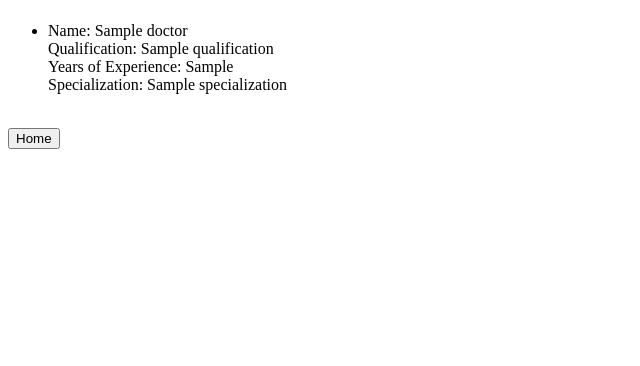
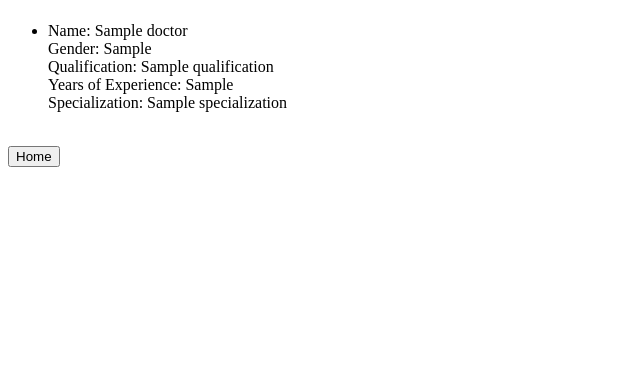
Before and after one commit to 6171023/hospital, a Django app: template landing/templates/landing/doctor_list.html in a window 1280 px wide. Shown: the part 58-424 px from the top of the page, without its empty margins (0-640 px from the left). Run offline with Django 4.2, Linux system fonts and the light colour scheme; the template is opened without the code that fills it: most values are stand-ins (such as "Sample title", 1, 10 or a date in 2020).

Commit message:
added gender to doctor list

```diff
--- a/landing/templates/landing/doctor_list.html
+++ b/landing/templates/landing/doctor_list.html
@@ -12,6 +12,7 @@
             {% for doctor in query %}
             <li>
                 Name: {{ doctor }} <br>
+                Gender: {{ doctor.get_gender_display }} <br>
                 Qualification: {{ doctor.qualification }} <br>
                 Years of Experience: {{ doctor.years_of_experience }} <br>
                 Specialization: {{ doctor.specialization }}
```
